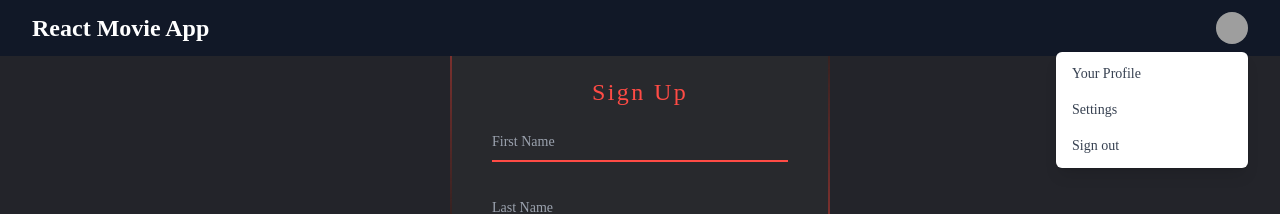
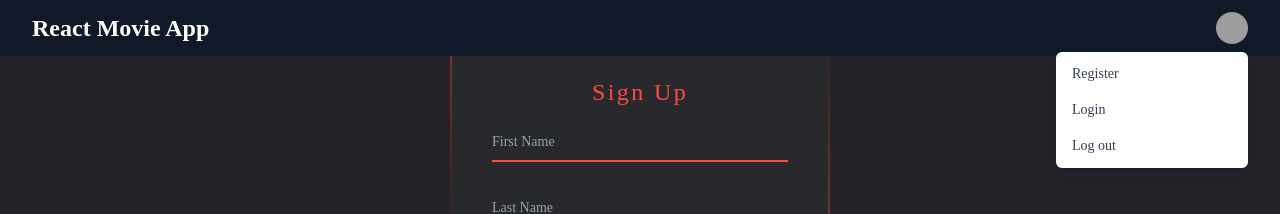
Before and after one commit to BrhnAlc/react-movie-app, a React (Create React App) app: page / in a window 1280 px wide. Both pictures are taken after a click on the button "Open user menu". Shown: the top 214 px of the page. Built offline with nearby package versions, Linux system fonts and the light colour scheme; grey boxes are pictures that could not be loaded.

Commit message:
darkMode

```diff
--- a/src/components/Navbar.jsx
+++ b/src/components/Navbar.jsx
@@ -1,6 +1,7 @@
 import React from "react";
 import { Fragment } from "react";
 import { Disclosure, Menu, Transition } from "@headlessui/react";
+import yuzuklerinefendisi from "../assets/icons/yüzüklerin-efendisi.jpg";
 
 
 
@@ -26,8 +27,8 @@ function classNames(...classes) {
                   <span className="sr-only">Open user menu</span>
                   <img
                     className="h-8 w-8 rounded-full"
-                    src="https://images.unsplash.com/photo-1472099645785-5658abf4ff4e?ixlib=rb-1.2.1&ixid=eyJhcHBfaWQiOjEyMDd9&auto=format&fit=facearea&facepad=2&w=256&h=256&q=80"
-                    alt=""
+                    src="yuzuklerinefendisi"
+                    alt="user"
                   />
                 </Menu.Button>
               </div>
@@ -50,7 +51,7 @@ function classNames(...classes) {
                           "block px-4 py-2 text-sm text-gray-700"
                         )}
                       >
-                        Your Profile
+                       Register
                       </a>
                     )}
                   </Menu.Item>
@@ -63,7 +64,7 @@ function classNames(...classes) {
                           "block px-4 py-2 text-sm text-gray-700"
                         )}
                       >
-                        Settings
+                        Login
                       </a>
                     )}
                   </Menu.Item>
@@ -76,7 +77,7 @@ function classNames(...classes) {
                           "block px-4 py-2 text-sm text-gray-700"
                         )}
                       >
-                        Sign out
+                        Log out
                       </a>
                     )}
                   </Menu.Item>
--- a/src/pages/Register.jsx
+++ b/src/pages/Register.jsx
@@ -1,5 +1,6 @@
 import React from "react";
 import GoogleIcon from "../assets/icons/GoogleIcon";
+
 
 const Register = () => {
   return (
@@ -8,9 +9,9 @@ const Register = () => {
         className={`mt-[3vh] mx-auto overflow-hidden relative w-[380px] h-[620px] rounded-[8px] bg-[#1c1c1c] before:content-[""] before:absolute before:w-[380px] before:h-[420px] before:top-[-50%] before:left-[-50%] after:content-[""] after:absolute after:w-[380px] after:h-[420px] after:top-[-50%] after:left-[-50%] custom-linear-gradient`}
       >
         <form className="absolute inset-[2px] rounded-[8px] bg-gray-100 dark:bg-[#28292d] z-[10] flex flex-col py-[50px] px-[40px]">
-          <h2 className="text-red-main text-2xl font-[500] text-center tracking-[0.1em] mb-3">
+          <h1 className="text-red-main text-2xl font-[500] text-center tracking-[0.1em] mb-3">
             Sign Up
-          </h2>
+          </h1>
           <div className="relative z-0 w-full mb-6 group">
             <input
               className="peer"
```
Also changed, not shown: src/assets/icons/avatar.png (deleted), src/assets/icons/yüzüklerin-efendisi.jpg (added).
